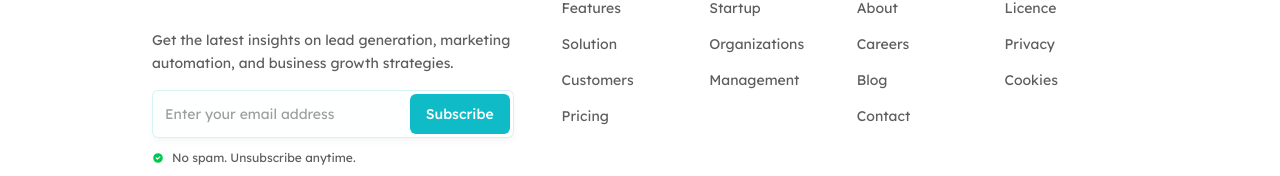
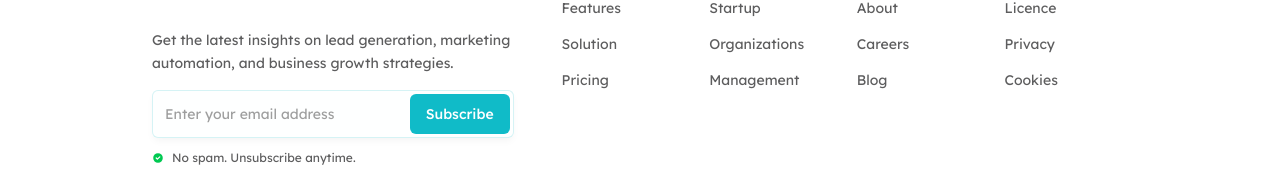
Before and after one commit to socialfunnel/socialfunnel, a Next.js app: page / in a window 1280 px wide. Shown: the part 3350-3526 px from the top of the page. Built offline with nearby package versions, Linux system fonts and the light colour scheme.

Commit message:
refactor(footer): remove unused links for clarity

```diff
--- a/src/components/footer.tsx
+++ b/src/components/footer.tsx
@@ -14,10 +14,6 @@ const links = [
       },
       {
         title: "Solution",
-        href: "#",
-      },
-      {
-        title: "Customers",
         href: "#",
       },
       {
@@ -57,10 +53,6 @@ const links = [
       {
         title: "Blog",
         href: "/blog",
-      },
-      {
-        title: "Contact",
-        href: "/contact",
       },
     ],
   },
```
